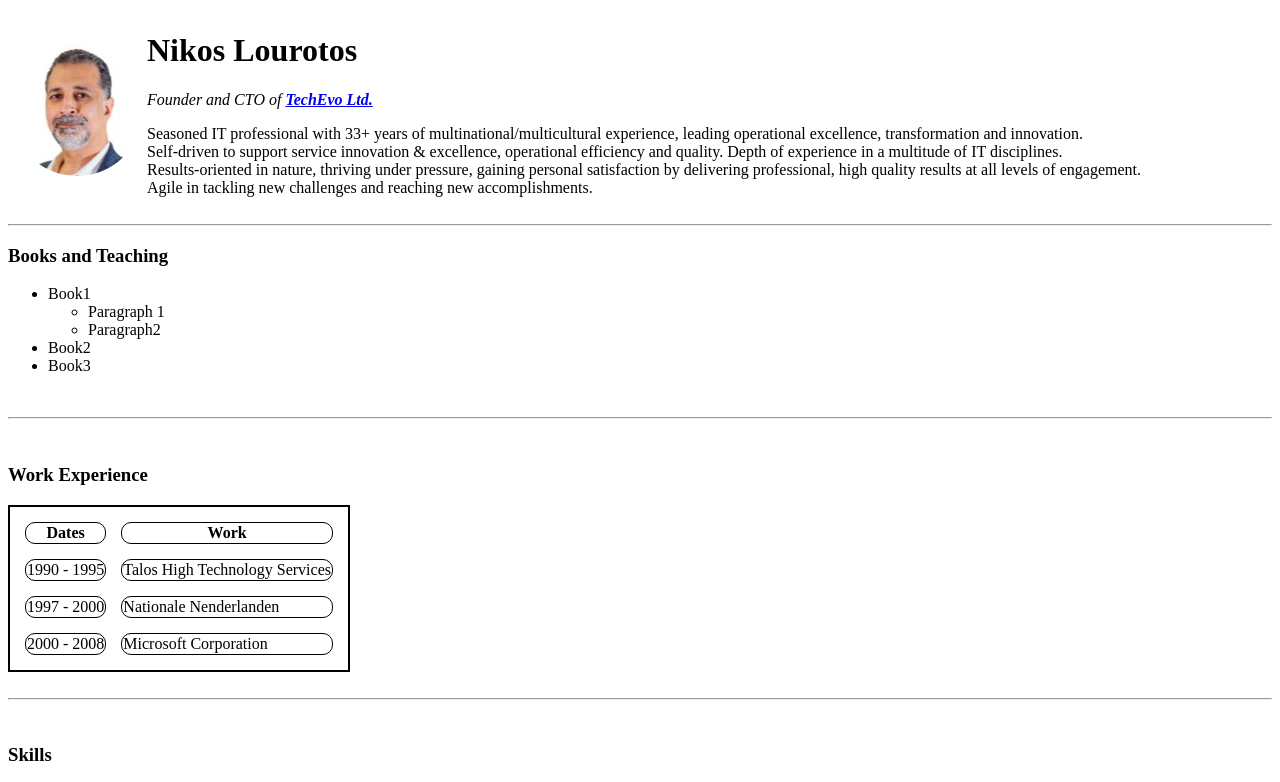
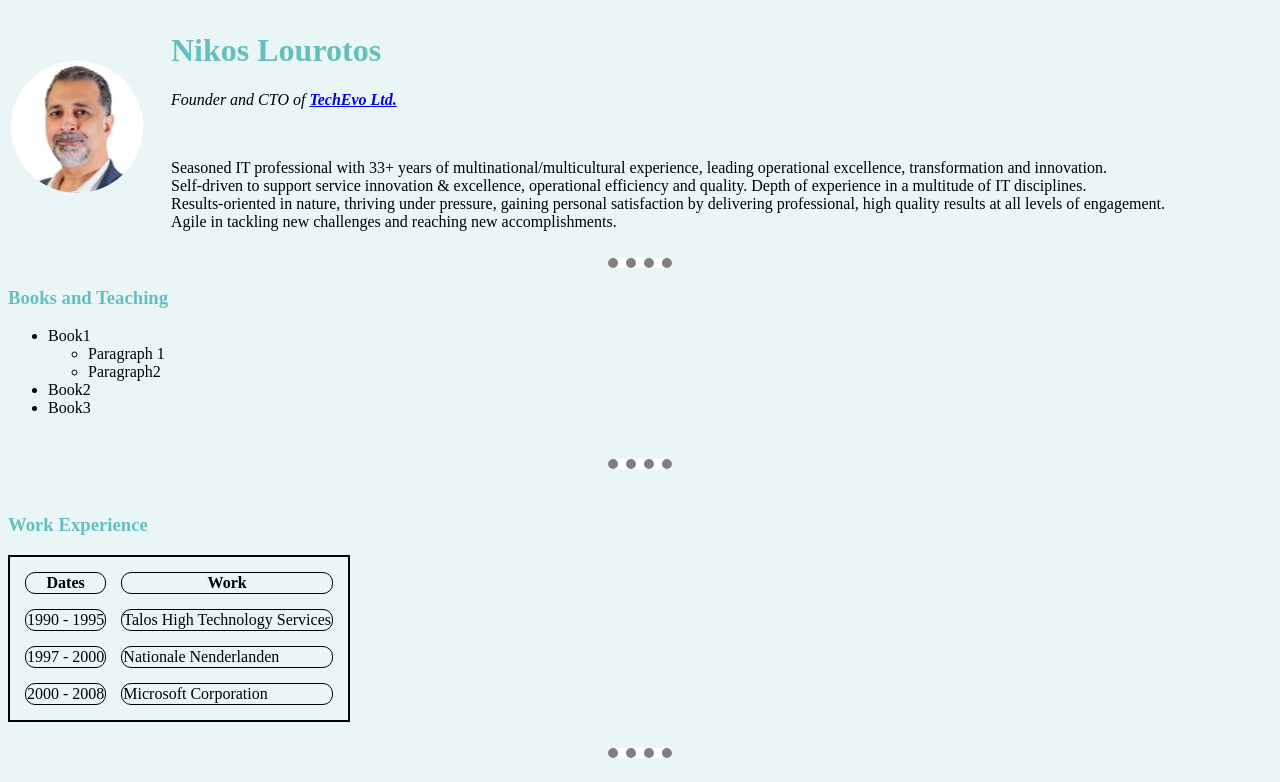
Before and after one commit to DaedalosGR/cv, a plain HTML site: page index.html in a window 1280 px wide. Shown: the top 782 px of the page. Drawn offline with Linux system fonts and the light colour scheme.

Commit message:
CSS Styling

```diff
--- /dev/null
+++ b/css/styles.css
@@ -0,0 +1,22 @@
+body {
+    background-color: #EAF6F6;
+}
+
+hr {
+    background-color: white;
+    border-style: none;
+    border-top-style: dotted;
+    border-color: grey;
+    border-width: 10px;
+    height: 0px;
+    width: 5%;
+
+}
+
+h1 {
+    color: #66BFBF;
+}
+
+h3 {
+    color: #66BFBF;
+}
--- a/index.html
+++ b/index.html
@@ -2,16 +2,17 @@
 <head>
     <meta charset="UTF-8">
     <title>Nikos' Personal Site</title>
+    <link rel="stylesheet" href="css/styles.css">
 </head>
 <body>
     <table>
         <tr>
-            <td>
+            <td style="padding-right: 25px;">
                 <img src="images/Nikos Lourotos-small-croppped.png" alt="Nikos Profile Picture">
             </td>
             <td>
                 <h1>Nikos Lourotos</h1>
-                <p><em>Founder and CTO of <strong><a href="http://www.techevo.com.cy">TechEvo Ltd.</a></strong></em></p>
+                <p><em>Founder and CTO of <strong><a href="http://www.techevo.com.cy">TechEvo Ltd.</a></strong></em></p><br>
                 <p>Seasoned IT professional with 33+ years of multinational/multicultural experience, leading operational excellence, transformation and innovation. <br>
                     Self-driven to support service innovation & excellence, operational efficiency and quality. Depth of experience in a multitude of IT disciplines. <br>
                     Results-oriented in nature, thriving under pressure, gaining personal satisfaction by delivering professional, high quality results at all levels of engagement. <br>
```
Also changed, not shown: contact.html (+1 -0 lines), hobbies.html (+1 -0 lines), inputs.html (+1 -0 lines).
